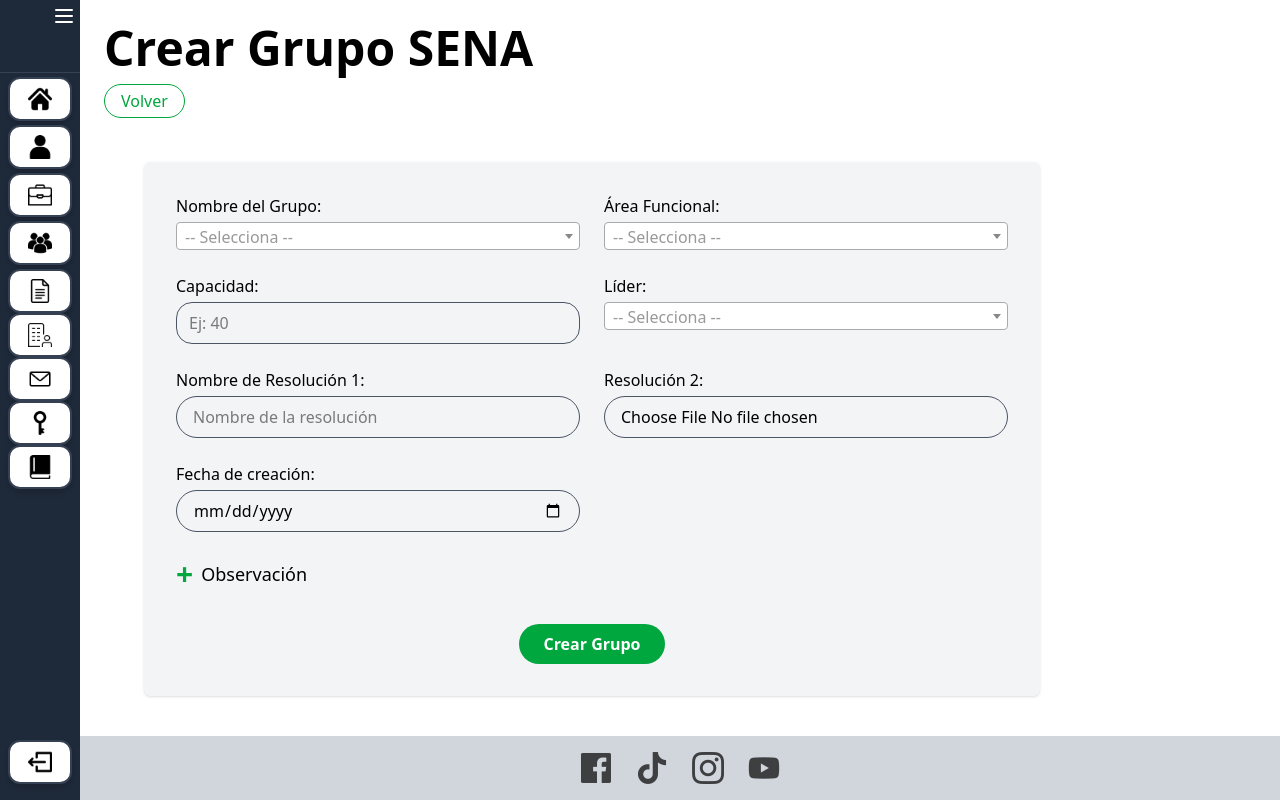
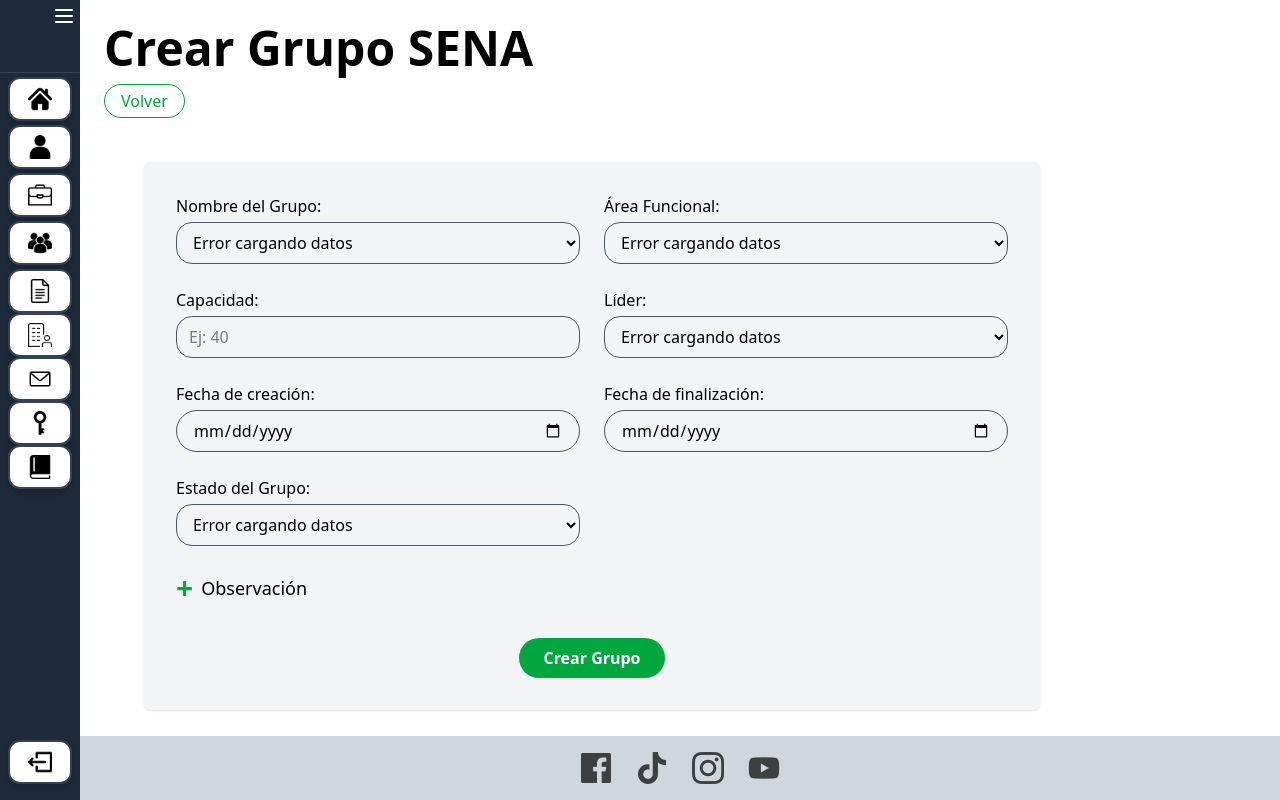
Before and after one commit to DanielPOG/SGC, a Django app: template frontend/apps/GruposSENA/templates/pages/new_grupo.html in a window 1280 px wide. Run offline with Django 5.2, Linux system fonts and the light colour scheme; the template is opened without the code that fills it, so the values that code supplies are empty; style sheets or scripts are compiled from the project's sources; some libraries are stand-ins or nearby versions.

Commit message:
enlista las cosas, pero no guarda en la base de datos
no autenticado, enlista todo, falta guardar en base de datos

```diff
--- a/backend/core_apps/grupoSena_api/models.py
+++ b/backend/core_apps/grupoSena_api/models.py
@@ -17,7 +17,7 @@ class NombreGrupo(models.Model):
 
 
 class GrupoSena(models.Model):
-    nombre_grupo = models.ForeignKey(
+    nombre_grupo = models.ForeignKey(# nombre
         NombreGrupo,
         on_delete=models.PROTECT,
         verbose_name="Nombre del Grupo",
--- a/backend/core_apps/grupoSena_api/serializers.py
+++ b/backend/core_apps/grupoSena_api/serializers.py
@@ -1,8 +1,12 @@
 from rest_framework import serializers
 from core_apps.general.models import Area
 from core_apps.usuarios_api.models import Usuario
-from .models import  GrupoSena, UsuarioGrupo, NombreGrupo
+from .models import  GrupoSena, UsuarioGrupo, NombreGrupo, EstadoGrupo
 
+class EstadoGrupoSerializer(serializers.ModelSerializer):
+    class Meta:
+        model = EstadoGrupo
+        fields = ['id', 'estado']
 
 class AreaSerializer(serializers.ModelSerializer):
     class Meta:
--- a/backend/core_apps/grupoSena_api/urls.py
+++ b/backend/core_apps/grupoSena_api/urls.py
@@ -2,16 +2,25 @@ from django.urls import path, include
 from rest_framework import routers
 from . import views
 
+# 🔹 Configuración del router para ViewSets de DRF
 router = routers.DefaultRouter()
 router.register(r'grupo-sena', views.GrupoSenaViewSet)
 router.register(r'usuario-grupo', views.UsuarioGrupoViewSet)
 
 urlpatterns = [
+    # 🔹 Endpoints de APIs
     path('general/areas/', views.api_areas, name='api_areas'),
+    # urls.py
     path('usuarios/usuarios/', views.api_usuarios, name='api_usuarios'),
+
+    # Listas basadas en clase
     path('nombre-grupo/', views.NombreGrupoList.as_view(), name='nombre-grupo-list'),
+    path('estado-grupo/', views.EstadoGrupoList.as_view(), name='estado-grupo'),
+
+    # Endpoints para editar y actualizar desde frontend (no DRF)
     path('gruposena/editar_grupo/<int:id>/', views.editar_grupo, name='editar_grupo'),
     path('gruposena/update_grupo/<int:id>/', views.grupo_update, name='grupo_update'),
 
-    path('', include(router.urls)),  # aquí va vacío, para que /api/gruposena/grupo-sena/ funcione
+    # 🔹 Rutas automáticas de los ViewSets (DRF)
+    path('', include(router.urls)),
 ]
--- a/backend/core_apps/grupoSena_api/views.py
+++ b/backend/core_apps/grupoSena_api/views.py
@@ -5,12 +5,13 @@ from django.views.decorators.csrf import csrf_exempt
 from rest_framework import viewsets, filters
 from rest_framework.views import APIView
 from rest_framework.response import Response
-from rest_framework.permissions import IsAuthenticated
+from rest_framework.permissions import AllowAny
 
 from .models import GrupoSena, NombreGrupo, EstadoGrupo, UsuarioGrupo
-from .serializers import GrupoSenaSerializer, UsuarioGrupoSerializer, NombreGrupoSerializer
+from .serializers import GrupoSenaSerializer, UsuarioGrupoSerializer, NombreGrupoSerializer, EstadoGrupoSerializer
 from core_apps.general.models import Area
 from core_apps.usuarios_api.models import Usuario
+from rest_framework import status
 
 # -------------------- DRF ViewSets --------------------
 class GrupoSenaViewSet(viewsets.ModelViewSet):
@@ -28,7 +29,13 @@ class GrupoSenaViewSet(viewsets.ModelViewSet):
 class UsuarioGrupoViewSet(viewsets.ModelViewSet):
     queryset = UsuarioGrupo.objects.select_related("usuario", "grupo")
     serializer_class = UsuarioGrupoSerializer
-    permission_classes = [IsAuthenticated]
+    permission_classes = [AllowAny]
+
+class EstadoGrupoList(APIView):
+    def get(self, request):
+        estados = EstadoGrupo.objects.all()
+        serializer = EstadoGrupoSerializer(estados, many=True)
+        return Response(serializer.data, status=status.HTTP_200_OK)
 
 # -------------------- APIs para selects dinámicos --------------------
 def api_areas(request):
--- a/backend/core_apps/usuarios_api/views.py
+++ b/backend/core_apps/usuarios_api/views.py
@@ -6,7 +6,7 @@ from .serializers import UsuarioSerializer, FormacionComplementariaSerializer, B
 class UsuarioViewSet(viewsets.ModelViewSet):
     queryset = Usuario.objects.all()
     serializer_class = UsuarioSerializer
-    permission_classes = [permissions.IsAuthenticated]
+    permission_classes = [permissions.AllowAny]
 
 
 class FormacionComplementariaViewSet(viewsets.ModelViewSet):
--- a/frontend/apps/GruposSENA/static/js/eje/newGrupoSena.js
+++ b/frontend/apps/GruposSENA/static/js/eje/newGrupoSena.js
@@ -1,61 +1,51 @@
 document.addEventListener("DOMContentLoaded", () => {
 
-    // Toggle del textarea de observación
+    // 🔹 Toggle del textarea de observación
     function toggleTextarea() {
         document.getElementById("textarea-observacion").classList.toggle("hidden");
     }
     window.toggleTextarea = toggleTextarea;
 
-    // Función para cargar selects dinámicamente
+    // 🔹 Función para cargar selects dinámicamente (sin Select2)
     async function cargarSelect(url, selectId, labelField = null) {
         const select = document.getElementById(selectId);
         select.innerHTML = '<option value="">Cargando...</option>';
 
         try {
-            const response = await fetch(url, { credentials: 'include' });
-            console.log("Response fetch:", response);
-
-            if (!response.ok) throw new Error(`Error ${response.status} en la API`);
+           const response = await fetch(url);
+            if (!response.ok) throw new Error(`Error ${response.status}`);
 
             const data = await response.json();
-            console.log(`Datos recibidos para ${selectId}:`, data);
-
             if (!data.length) {
                 select.innerHTML = '<option value="">No hay datos disponibles</option>';
                 return;
             }
 
             select.innerHTML = '<option value="">-- Selecciona --</option>';
+
             data.forEach(item => {
                 const option = document.createElement("option");
                 option.value = item.id;
-
-                // Para el select de lider combinamos nombre y apellido
-                if (selectId === "lider") {
-                    option.textContent = `${item.nombre} ${item.apellido}`;
-                } else {
-                    // Si se pasa un labelField se usa, si no, usamos item.nombre
-                    option.textContent = labelField ? item[labelField] : item.nombre;
-                }
-
+                option.textContent = labelField ? item[labelField] : item.nombre;
                 select.appendChild(option);
             });
 
         } catch (err) {
-            console.error(`⚠️ Error cargando ${selectId}:`, err);
+            console.error(`Error cargando ${selectId}:`, err);
             select.innerHTML = '<option value="">Error cargando datos</option>';
         }
     }
 
-    // Cargar selects al inicio
+    // 🔹 Inicializar selects al cargar la página
     cargarSelect("http://127.0.0.1:8001/api/general/areas/", "area", "nombre");
     cargarSelect("http://127.0.0.1:8001/api/usuarios/usuarios/", "lider", null);
     cargarSelect("http://127.0.0.1:8001/api/gruposena/nombre-grupo/", "nombre", "nombre");
+    cargarSelect("http://127.0.0.1:8001/api/gruposena/estado-grupo/", "estado", "estado");
 
-    // Validación simple
+    // 🔹 Formulario y validación
     const grupoForm = document.getElementById("grupoForm");
     function validarFormulario() {
-        const campos = ["nombre", "area", "lider"];
+        const campos = ["nombre", "area", "lider", "estado"];
         for (let id of campos) {
             const valor = document.getElementById(id).value;
             if (!valor) {
@@ -66,7 +56,7 @@ document.addEventListener("DOMContentLoaded", () => {
         return true;
     }
 
-    // Envío del formulario
+    // 🔹 Envío del formulario
     grupoForm.addEventListener("submit", async (e) => {
         e.preventDefault();
         if (!validarFormulario()) return;
@@ -98,15 +88,16 @@ document.addEventListener("DOMContentLoaded", () => {
             alert("✅ Grupo SENA creado con éxito");
             grupoForm.reset();
 
-            // Reiniciar selects
-            document.getElementById("area").innerHTML = '<option value="">-- Selecciona --</option>';
-            document.getElementById("lider").innerHTML = '<option value="">-- Selecciona --</option>';
-            document.getElementById("nombre").innerHTML = '<option value="">-- Selecciona --</option>';
+            // 🔹 Reiniciar selects
+            ["area", "lider", "nombre", "estado"].forEach(id => {
+                document.getElementById(id).innerHTML = '<option value="">-- Selecciona --</option>';
+            });
 
-            // Recargar selects
+            // 🔹 Recargar selects
             cargarSelect("http://127.0.0.1:8001/api/general/areas/", "area", "nombre");
             cargarSelect("http://127.0.0.1:8001/api/usuarios/usuarios/", "lider", null);
             cargarSelect("http://127.0.0.1:8001/api/gruposena/nombre-grupo/", "nombre", "nombre");
+            cargarSelect("http://127.0.0.1:8001/api/gruposena/estado-grupo/", "estado", "estado");
 
         } catch (err) {
             console.error("❌ Error creando grupo:", err);
--- a/frontend/apps/GruposSENA/templates/pages/new_grupo.html
+++ b/frontend/apps/GruposSENA/templates/pages/new_grupo.html
@@ -16,25 +16,19 @@
 
   <div class="grid grid-cols-2 gap-6 mb-6">
 
-    <!-- Nombre del Grupo (select) -->
+    <!-- Nombre del Grupo -->
     <div>
       <label class="block font-medium mb-1">Nombre del Grupo:</label>
       <select id="nombre" name="nombre" class="w-full border border-gray-600 rounded-2xl px-3 py-2" required>
         <option value="">-- Selecciona --</option>
-        {% for grupo in grupos %}
-          <option value="{{ grupo.id }}">{{ grupo.nombre }}</option>
-        {% endfor %}
       </select>
     </div>
 
     <!-- Área Funcional -->
     <div>
       <label class="block font-medium mb-1">Área Funcional:</label>
-      <select id="area" name="area_id" class="w-full border border-gray-600 rounded-2xl px-3 py-2" required>
+      <select id="area" name="area" class="w-full border border-gray-600 rounded-2xl px-3 py-2" required>
         <option value="">-- Selecciona --</option>
-        {% for a in areas %}
-          <option value="{{ a.id }}">{{ a.nombre }}</option>
-        {% endfor %}
       </select>
     </div>
 
@@ -48,26 +42,9 @@
     <!-- Líder -->
     <div>
       <label class="block font-medium mb-1">Líder:</label>
-      <select id="lider" name="lider_id" class="w-full border border-gray-600 rounded-2xl px-3 py-2" required>
+      <select id="lider" name="lider" class="w-full border border-gray-600 rounded-2xl px-3 py-2" required>
         <option value="">-- Selecciona --</option>
-        {% for l in lideres %}
-          <option value="{{ l.id }}">{{ l.nombre }} - {{ l.numero_documento }}</option>
-        {% endfor %}
       </select>
-    </div>
-
-    <!-- Resolución 1 (nombre) -->
-    <div>
-      <label class="block font-medium mb-1">Nombre de Resolución 1:</label>
-      <input id="resolucion1" name="resolucion1" type="text" placeholder="Nombre de la resolución"
-        class="w-full border border-gray-600 rounded-full px-4 py-2"/>
-    </div>
-
-    <!-- Resolución 2 (archivo) -->
-    <div>
-      <label class="block font-medium mb-1">Resolución 2:</label>
-      <input id="resolucion2" name="resolucion2" type="file"
-        class="w-full border border-gray-600 rounded-full px-4 py-2"/>
     </div>
 
     <!-- Fecha de creación -->
@@ -75,6 +52,21 @@
       <label class="block font-medium mb-1">Fecha de creación:</label>
       <input id="fecha_creacion" name="fecha_creacion" type="date"
         class="w-full border border-gray-600 rounded-full px-4 py-2"/>
+    </div>
+
+    <!-- Fecha de finalización -->
+    <div>
+      <label class="block font-medium mb-1">Fecha de finalización:</label>
+      <input id="fecha_finalizacion" name="fecha_finalizacion" type="date"
+        class="w-full border border-gray-600 rounded-full px-4 py-2"/>
+    </div>
+
+    <!-- Estado del Grupo -->
+    <div>
+      <label class="block font-medium mb-1">Estado del Grupo:</label>
+      <select id="estado" name="estado" class="w-full border border-gray-600 rounded-2xl px-3 py-2" required>
+        <option value="">-- Selecciona --</option>
+      </select>
     </div>
 
     <!-- Observación -->
@@ -106,23 +98,14 @@
   }
 </script>
 
-<!-- Select2 CSS -->
+<!-- Select2 CSS y JS -->
 <link href="https://cdn.jsdelivr.net/npm/select2@4.1.0/dist/css/select2.min.css" rel="stylesheet" />
-
-<!-- jQuery (obligatorio para Select2) -->
 <script src="https://code.jquery.com/jquery-3.6.0.min.js"></script>
-
-<!-- Select2 JS -->
+<script src="https://cdn.jsdelivr.net/npm/select2@4.1.0/dist/js/select2.min.js"></script>
+<script src="https://code.jquery.com/jquery-3.6.0.min.js"></script>
 <script src="https://cdn.jsdelivr.net/npm/select2@4.1.0/dist/js/select2.min.js"></script>
 
-<!-- Activar Select2 en tus select -->
-<script>
-  $(document).ready(function() {
-      $('#nombre').select2({ placeholder: '-- Selecciona --', allowClear: true, width: '100%' });
-      $('#area').select2({ placeholder: '-- Selecciona --', allowClear: true, width: '100%' });
-      $('#lider').select2({ placeholder: '-- Selecciona --', allowClear: true, width: '100%' });
-  });
-</script>
+<!-- Tu JS personalizado -->
+<script src="{% static 'js/eje/newGrupoSena.js' %}"></script>
 
-<script src="{% static 'js/eje/newGrupoSena.js' %}"></script>
 {% endblock %}
--- a/frontend/apps/GruposSENA/urls.py
+++ b/frontend/apps/GruposSENA/urls.py
@@ -8,4 +8,5 @@ urlpatterns = [
 
     path('gruposena/editar_grupo/<int:id>/', views.editar_grupo, name='editar_grupo'),
     path('gruposena/update_grupo/<int:id>/', views.grupo_update, name='grupo_update'),
+
 ]
```
